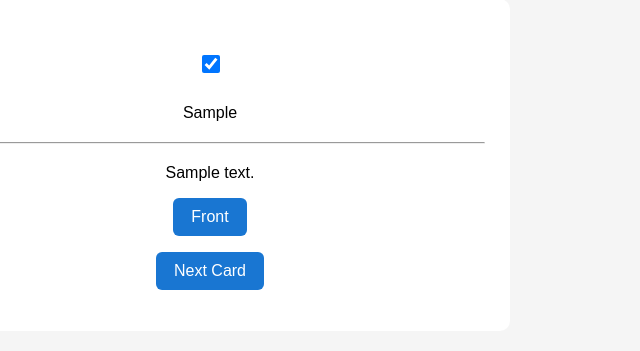
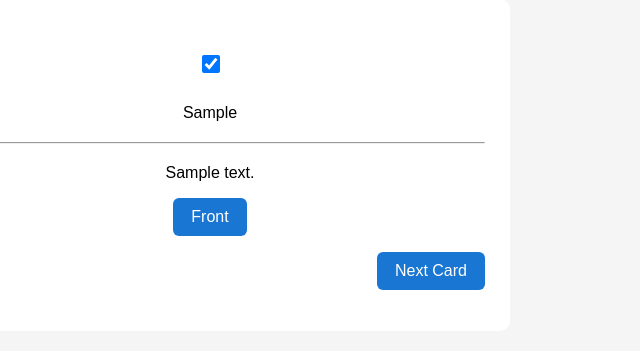
Before and after one commit to daibuta/flashcards, a Flask app: page /review/1/back in a window 1280 px wide. Shown: the part 135-486 px from the top of the page, without its empty margins (430-1070 px from the left). Run offline with Flask 3, Linux system fonts and the light colour scheme; tables that the repository leaves empty hold one stand-in row (values such as "Sample post").

Commit message:
align right

```diff
--- a/static/style.css
+++ b/static/style.css
@@ -73,3 +73,7 @@ hr {
 
     margin: 20px 0;
 }
+
+.align-right {
+    text-align: right;
+}
--- a/templates/review.html
+++ b/templates/review.html
@@ -68,13 +68,11 @@ Front
 
 {% endif %}
 
-<p>
-
-<a class="button"
-href="{{ url_for('next_card') }}">
-Next Card
-</a>
-
+<p class="align-right">
+  <a class="button"
+     href="{{ url_for('next_card') }}">
+    Next Card
+  </a>
 </p>
 
 </div>
```
